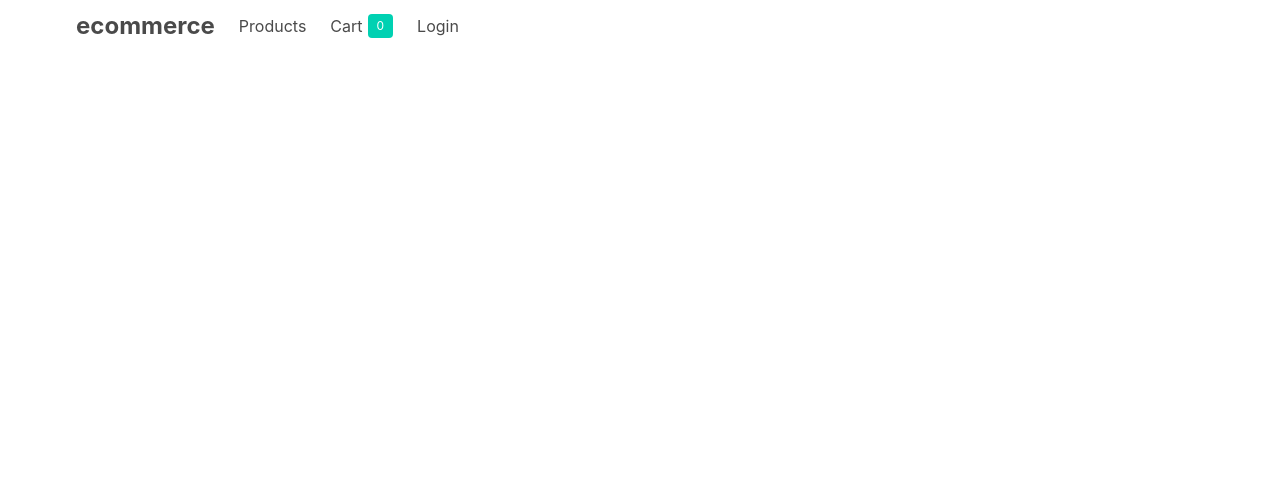
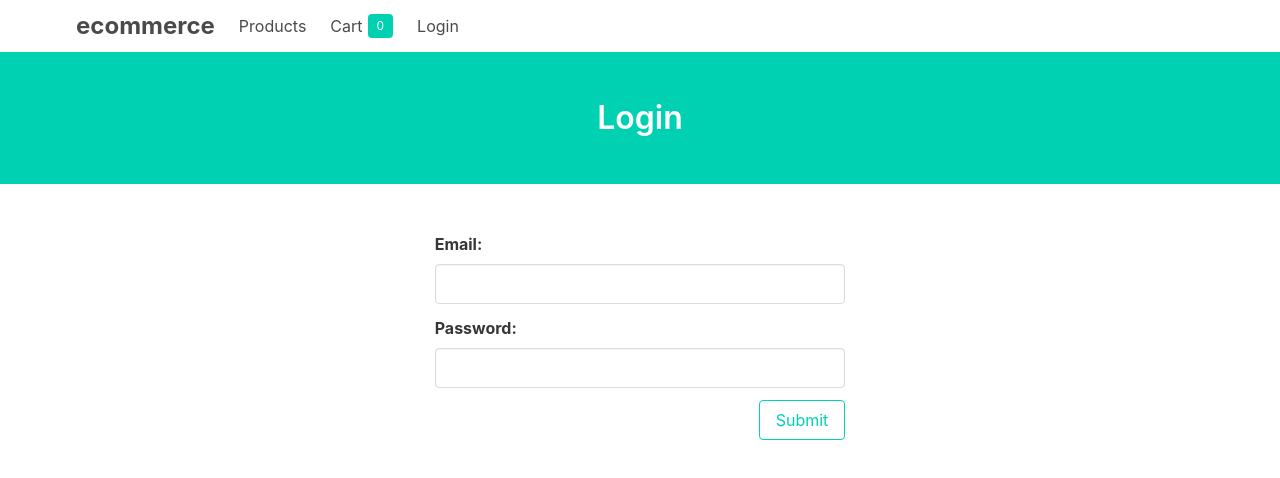
Before and after one commit to ClaytonDewey/e-commerce, a React (Create React App) app: page /login in a window 1280 px wide. Shown: the top 478 px of the page. Built offline with nearby package versions, Linux system fonts and the light colour scheme.

Commit message:
Create Login component

```diff
--- a/src/App.js
+++ b/src/App.js
@@ -115,11 +115,11 @@
                             </div>
                         </nav>
                         <Routes>
-                            <Route exact path="/" component={ProductList} />
-                            <Route exact path="/login" component={Login} />
-                            <Route exact path="/cart" component={Cart} />
-                            <Route exact path="/add-product" component={AddProduct} />
-                            <Route exact path="/products" component={ProductList} />
+                            <Route path="/" element={<ProductList />} />
+                            <Route path="/login" element={<Login />} />
+                            <Route path="/cart" element={<Cart />} />
+                            <Route path="/add-product" element={<AddProduct />} />
+                            <Route path="/products" element={<ProductList />} />
                         </Routes>
                     </div>
                 </Router>
--- a/src/components/Login.js
+++ b/src/components/Login.js
@@ -1,5 +1,65 @@
-import React from "react";
+import React, { Component } from "react";
+import { Navigate } from "react-router-dom";
+import withContext from "../withContext";
 
-export default function Login() {
-    return <>Login</>;
+class Login extends Component {
+    constructor(props) {
+        super(props);
+        this.state = {
+            username: "",
+            password: "",
+        };
+    }
+
+    handleChange = (e) => this.setState({ [e.target.name]: e.target.value, error: "" });
+
+    login = (e) => {
+        e.preventDefault();
+
+        const { username, password } = this.state;
+        if (!username || !password) {
+            return this.setState({ error: "Fill all fields!" });
+        }
+        this.props.context.login(username, password).then((loggedIn) => {
+            if (!loggedIn) {
+                this.setState({ error: "Invalid Credentails" });
+            }
+        });
+    };
+
+    render() {
+        return !this.props.context.user ? (
+            <>
+                <div className="hero is-primary ">
+                    <div className="hero-body container">
+                        <h4 className="title">Login</h4>
+                    </div>
+                </div>
+                <br />
+                <br />
+                <form onSubmit={this.login}>
+                    <div className="columns is-mobile is-centered">
+                        <div className="column is-one-third">
+                            <div className="field">
+                                <label className="label">Email: </label>
+                                <input className="input" type="email" name="username" onChange={this.handleChange} />
+                            </div>
+                            <div className="field">
+                                <label className="label">Password: </label>
+                                <input className="input" type="password" name="password" onChange={this.handleChange} />
+                            </div>
+                            {this.state.error && <div className="has-text-danger">{this.state.error}</div>}
+                            <div className="field is-clearfix">
+                                <button className="button is-primary is-outlined is-pulled-right">Submit</button>
+                            </div>
+                        </div>
+                    </div>
+                </form>
+            </>
+        ) : (
+            <Navigate to="/products" />
+        );
+    }
 }
+
+export default withContext(Login);
```
